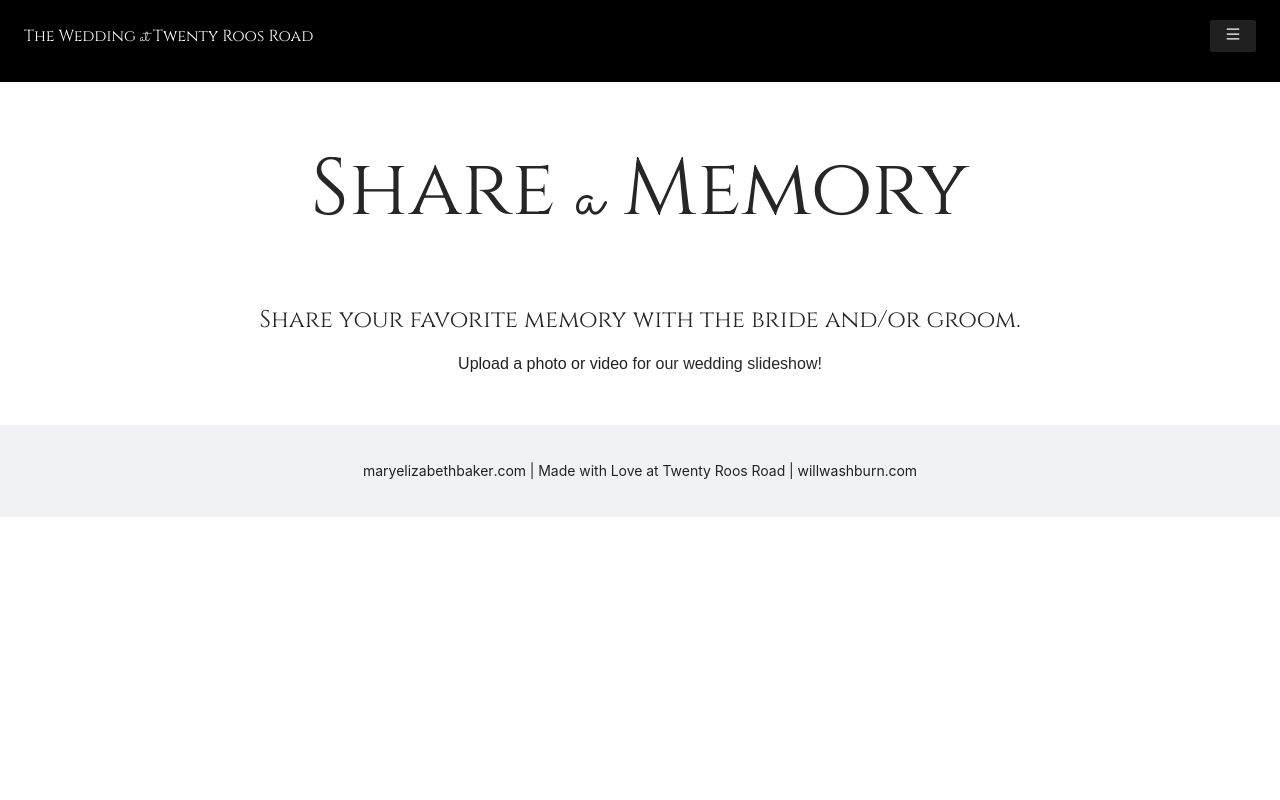
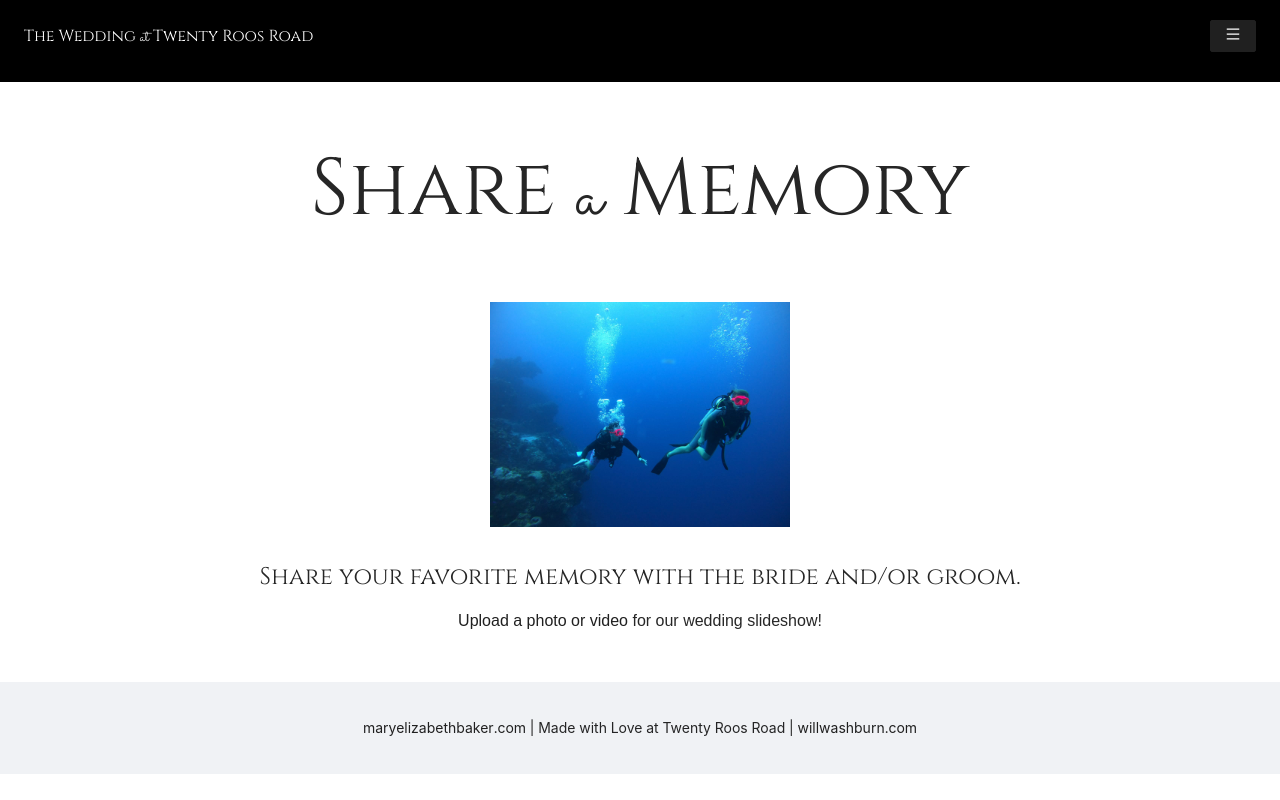
Before and after one commit to marybees/wedding, a React (Create React App) app: page /share-a-memory in a window 1280 px wide. Built offline with nearby package versions, Linux system fonts and the light colour scheme; what google-maps-react would draw is missing.

Commit message:
Update Memory with text and photo.

```diff
--- a/src/Memory.js
+++ b/src/Memory.js
@@ -1,9 +1,20 @@
-import React from 'react'
+import React from 'react';
+import { Image, Row, Col } from 'antd';
+import ScubaPic from './scuba-diving.JPG'
 
 function Memory() {
+
     return (
         <div style={{padding: '8rem 2rem 2rem 2rem', textAlign: 'center'}}>
             <h1 className='pageTitle'>Share <span>a</span> Memory</h1>
+            <Row>
+                <Col span={24} style={{ paddingBottom: '2rem'}}>
+                    <Image
+                    width={300}
+                    src={ScubaPic}
+                    />
+                </Col>
+            </Row>
             <h3 style={{ fontSize: '1.5rem'}}>Share your favorite memory with the bride and/or groom.</h3>
             <p><a href='' target='_blank'>Upload a photo or video</a> for our wedding slideshow!</p>
         </div>
```
Also changed, not shown: src/scuba-diving.JPG (added).
